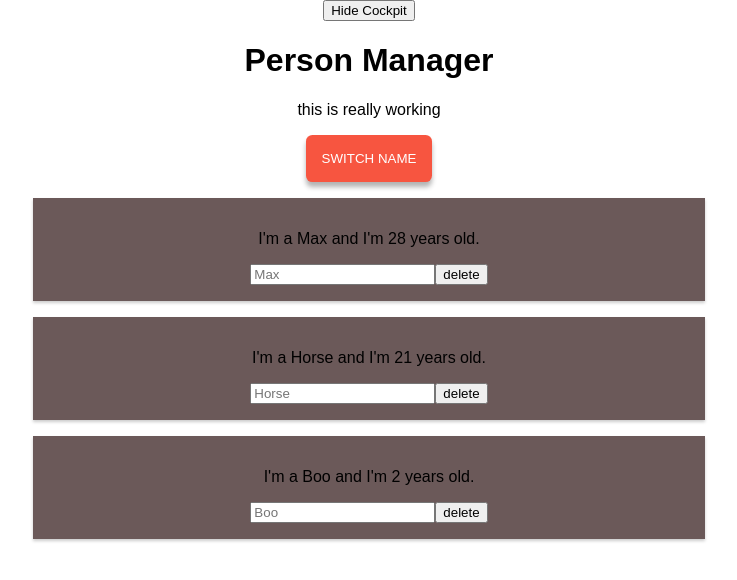
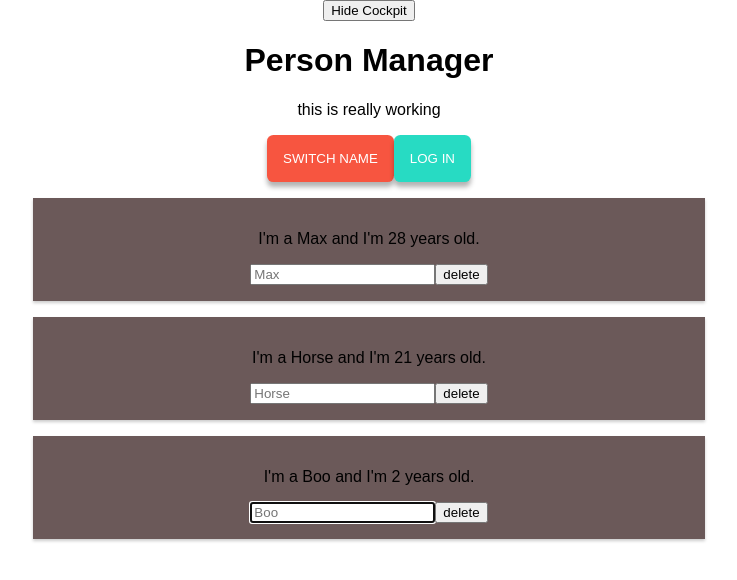
Before and after one commit to kubasulek2/react-learn, a React (Create React App) app: page / in a window 1280 px wide. Shown: the top 580 px of the page, without its empty margins (271-1008 px from the left). Built offline with nearby package versions, Linux system fonts and the light colour scheme.

Commit message:
fucking context done

```diff
--- a/src/components/Cockpit/Cockpit.js
+++ b/src/components/Cockpit/Cockpit.js
@@ -1,9 +1,10 @@
 import React, { useEffect, useRef } from 'react';
 import styles from './Cockpit.module.css';
+import AuthContext from '../../context/auth-context';
 
 const Cockpit = props => {
 
-	const toggleButtonRef = useRef(null);
+	const toggleButtonRef = useRef(null); // null is important
 	useEffect(() => {
 		toggleButtonRef.current.click();
 
@@ -40,6 +41,10 @@ const Cockpit = props => {
 				className={btnClass}
 				onClick={props.clicked}
 			>Switch Name</button>
+			<AuthContext.Consumer>
+				{(context) => <button onClick={context.login}>Log in</button> }
+			</AuthContext.Consumer>
+
 
 		</div>
 	);
--- a/src/components/Persons/Person/Person.js
+++ b/src/components/Persons/Person/Person.js
@@ -3,6 +3,8 @@ import styles from './Person.module.css';
 import Aux from '../../../HOC/Aux';
 import { withClass2 } from '../../../HOC/WithClass';
 import PropTypes from 'prop-types';
+import AuthContext from '../../../context/auth-context';
+
 
 
 class Person extends Component {
@@ -13,7 +15,7 @@ class Person extends Component {
 	}
 	componentDidMount(){
 
-		console.log(this.input.current);
+		this.input.current.focus();
 
 	}
 
@@ -22,12 +24,19 @@ class Person extends Component {
 			//<React.Fragment>
 			<Aux>
 				<p onClick={this.props.swap}>I'm a {this.props.name} and I'm {this.props.age} years old. </p>
+				<AuthContext.Consumer>
+					{(context) => (
+						<p>
+							{context.authenticated ? 'Logged in' : ''}
+						</p>
+					)}
+				</AuthContext.Consumer>
 				<input
 					type="text"
 					onChange={this.props.change}
 					placeholder={this.props.name}
 					ref={this.input}
-					//ref={(inputEl)=> this.myName = inputEl} //before react 16.3
+					//ref={(inputEl)=> this.myName = inputEl} //before react
 				/>
 				<button onClick={this.props.click} >delete</button>
 			</Aux>
--- a/src/components/Persons/persons.js
+++ b/src/components/Persons/persons.js
@@ -1,8 +1,8 @@
-import React, {PureComponent} from 'react';
+import React, { PureComponent } from 'react';
 import Person from './Person/Person';
 
 
-class Persons extends PureComponent{
+class Persons extends PureComponent {
 
 
 	// shouldComponentUpdate(nextProps, nextState){
@@ -12,7 +12,7 @@ class Persons extends PureComponent{
 	// }
 
 
-	componentWillUnmount(){
+	componentWillUnmount() {
 		console.log('Persons Will Unmount');
 
 	}
@@ -20,8 +20,10 @@ class Persons extends PureComponent{
 		console.log('Persons updated');
 	}
 
-	render(){
-		return this.props.persons.map((person, index) => (
+	render() {
+		return (
+			this.props.persons.map((person, index) => {
+				return (
 					<Person
 						key={person.id}
 						name={person.name}
@@ -29,8 +31,9 @@ class Persons extends PureComponent{
 						change={this.props.changed.bind(this, person.id)}
 						click={() => this.props.clicked(index)}
 						swap={this.props.swap}
-			/>)
-
+					/>
+				);
+			})
 		);
 	}
 }
--- a/src/containers/App.js
+++ b/src/containers/App.js
@@ -3,6 +3,7 @@ import styles from './App.module.css';
 import Persons from '../components/Persons/persons';
 import Cockpit from '../components/Cockpit/Cockpit';
 import WithClass from '../HOC/WithClass';
+import AuthContext from '../context/auth-context';
 
 
 class App extends Component {
@@ -15,7 +16,8 @@ class App extends Component {
 		],
 		showPersons: false,
 		showCockpit: true,
-		nameChangeCounter: 0
+		nameChangeCounter: 0,
+		authenticated: false
 	}
 	switchNameHandler = (newName) => {
 		this.setState({
@@ -26,6 +28,13 @@ class App extends Component {
 			]
 		});
 
+	}
+	logInHandler = () => {
+		console.log('logging');
+		setTimeout(() => {
+			console.log('logged');
+			this.setState({ authenticated: true });
+		}, 1000);
 	}
 
 	nameChangedHandler = (id, event) => {
@@ -76,13 +85,24 @@ class App extends Component {
 		return (
 			<WithClass classes={styles.App}>
 				<button onClick={() => this.setState({ showCockpit: !this.state.showCockpit })}>Hide Cockpit</button>
-				{this.state.showCockpit ? <Cockpit
-					title={this.props.title}
-					personsLength={this.state.persons.length}
-					showPerson={this.state.showPersons}
-					clicked={this.togglePersonsHandler} /> : null}
-				{persons}
 
+				<AuthContext.Provider value={{
+					authenticated: this.state.authenticated,
+					login: this.logInHandler
+				}}>
+
+					{
+						this.state.showCockpit ? <Cockpit
+							title={this.props.title}
+							personsLength={this.state.persons.length}
+							showPerson={this.state.showPersons}
+							clicked={this.togglePersonsHandler}
+						/> : null
+					}
+
+					{persons}
+
+				</AuthContext.Provider>
 			</WithClass>
 		);
 	}
--- /dev/null
+++ b/src/context/auth-context.js
@@ -0,0 +1,8 @@
+import React from 'react';
+
+
+const authContext = React.createContext({
+	authenticated: false, login: () => {} // just for IDE better autocompletion
+});
+
+export default authContext;
```
Lines whose indentation alone changed are shown as unchanged.
